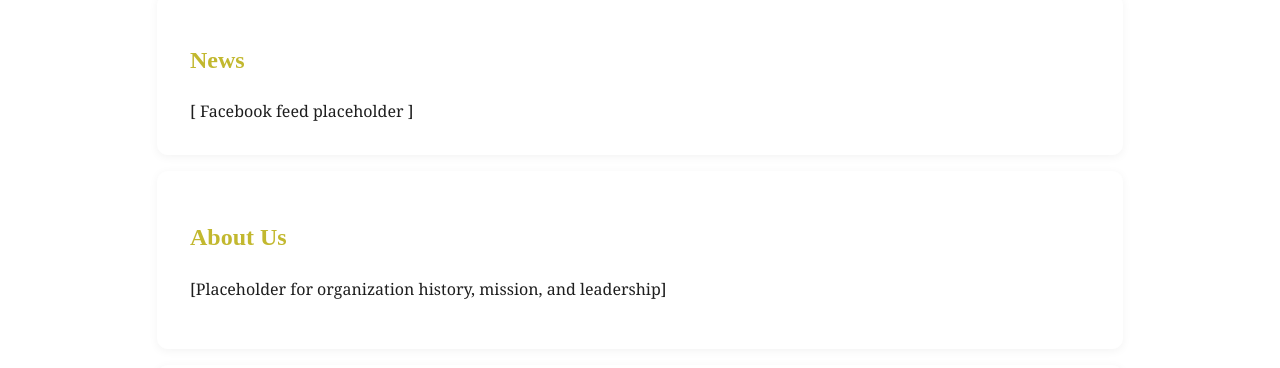
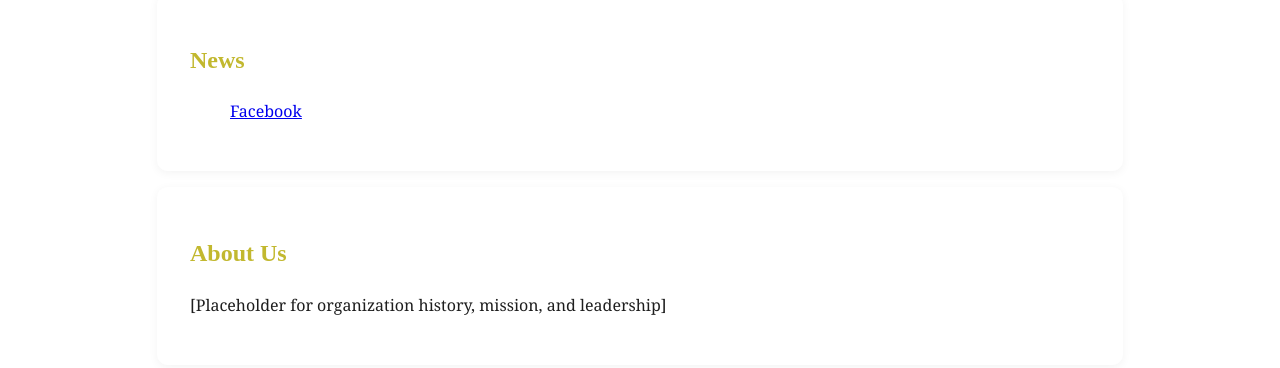
Before and after one commit to petrikatase/opqwebsite, a plain HTML site: page index.html in a window 1280 px wide. Shown: the part 570-938 px from the top of the page. Drawn offline with Linux system fonts and the light colour scheme.

Commit message:
fb added temporarily

```diff
--- a/index.html
+++ b/index.html
@@ -7,6 +7,10 @@
   <link rel="stylesheet" href="css/style.css">
   <meta name="description" id="dynamic-description" content="">
 </head>
+<div id="fb-root"></div>
+<script async defer crossorigin="anonymous"
+  src="https://connect.facebook.net/en_US/sdk.js#xfbml=1&version=v18.0">
+</script>
 <body>
   <div class="embroidery-bg">
     <div class="language-switcher">
@@ -37,10 +41,21 @@
 
   <section id="news">
     <h2 data-i18n="section_news">News</h2>
-    <div>
-      [ Facebook feed placeholder ]
+    <div class="fb-page"
+         data-href="hhttps://www.facebook.com/qytezavillage"
+         data-tabs="timeline"
+         data-width="500"
+         data-height=""
+         data-small-header="false"
+         data-adapt-container-width="true"
+         data-hide-cover="false"
+         data-show-facepile="true">
+      <blockquote cite="https://www.facebook.com/qytezavillage" class="fb-xfbml-parse-ignore">
+        <a href="https://www.facebook.com/qytezavillage">Facebook</a>
+      </blockquote>
     </div>
   </section>
+
 
   <section id="about">
     <h2 data-i18n="section_about">About Us</h2>
```
